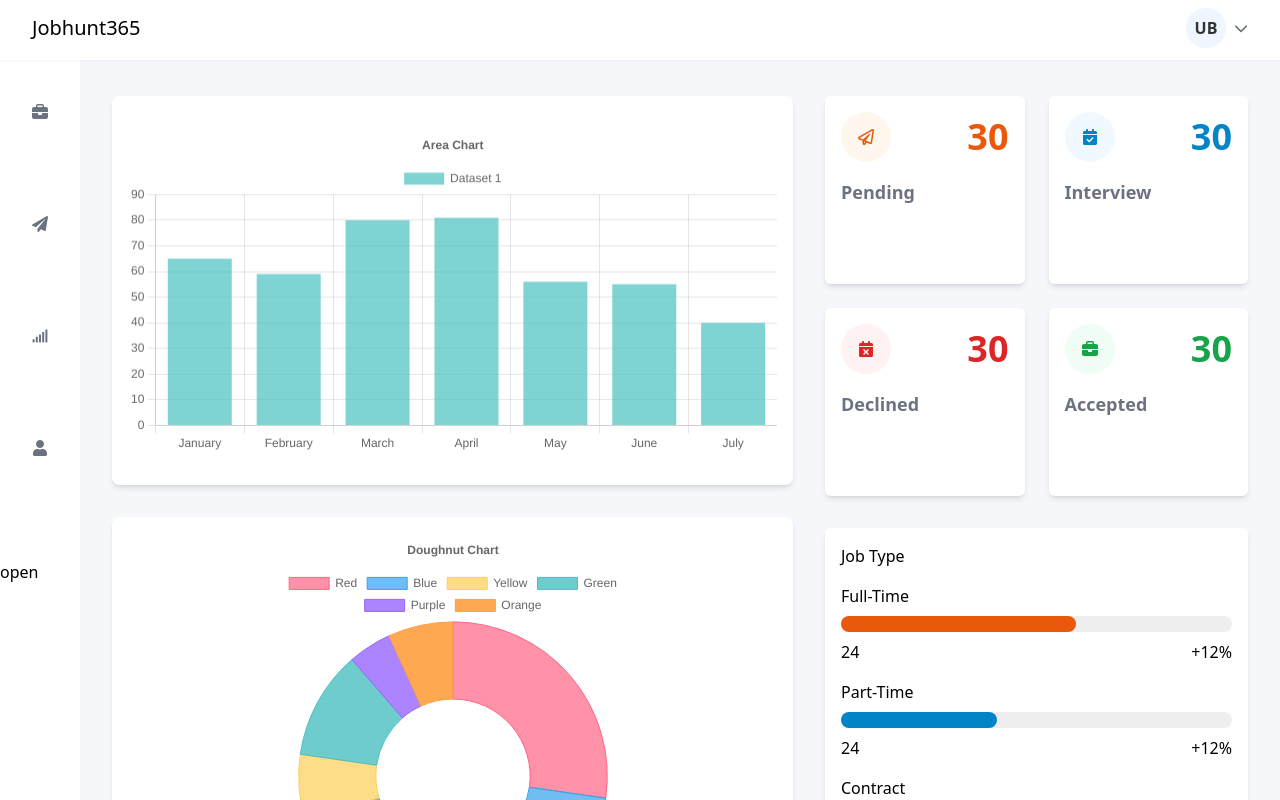
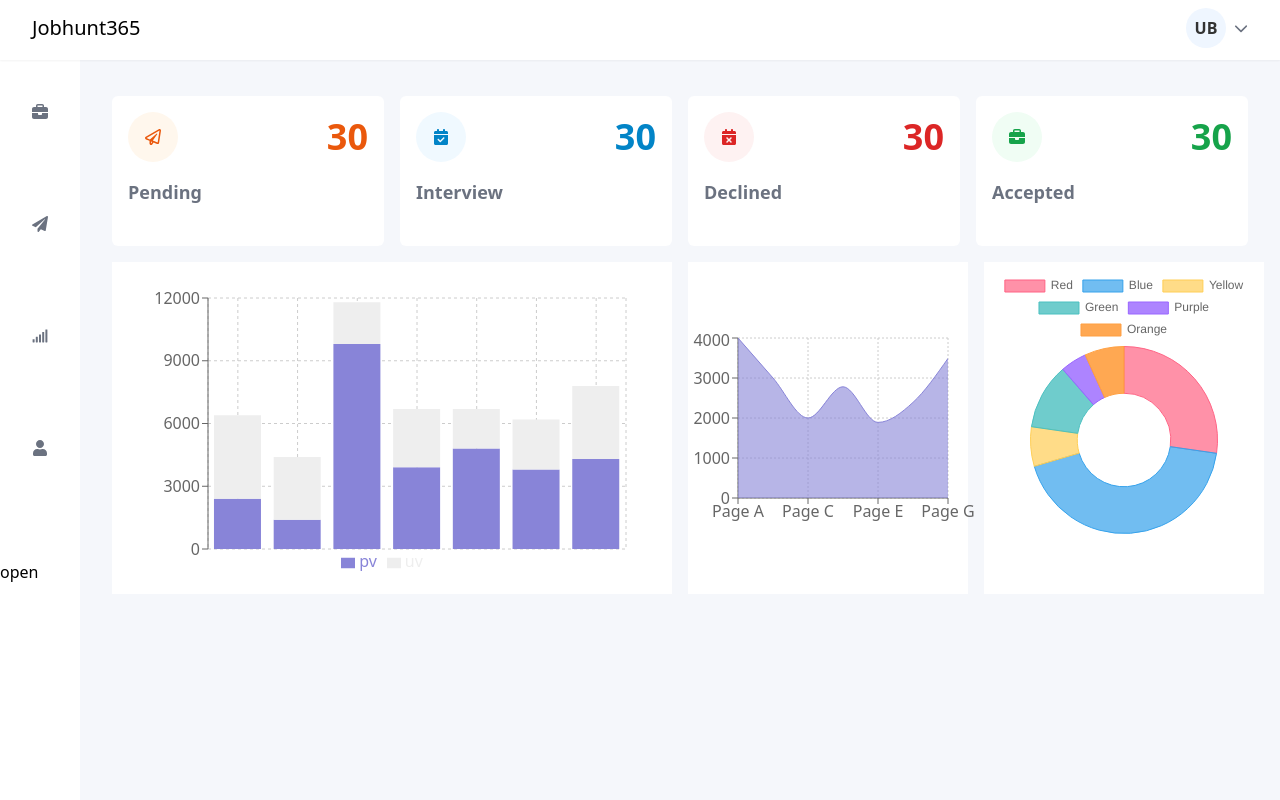
Before and after one commit to Deevyne99/jobHunt365, a React (Vite) app in the folder Jobhunt365/: page /dashboard/stat in a window 1280 px wide. Built offline with nearby package versions, Linux system fonts and the light colour scheme.

Commit message:
build:Rebuilt user Dashboard

```diff
--- a/Jobhunt365/package.json
+++ b/Jobhunt365/package.json
@@ -19,7 +19,8 @@
     "react-icons": "^5.0.1",
     "react-phone-input-2": "^2.15.1",
     "react-redux": "^9.2.0",
-    "react-router-dom": "^6.22.3"
+    "react-router-dom": "^6.22.3",
+    "recharts": "^2.15.0"
   },
   "devDependencies": {
     "@testing-library/jest-dom": "^6.4.2",
--- a/Jobhunt365/src/Components/ReuseableComponets/AnalyticsCard/AnalyticsCard.tsx
+++ b/Jobhunt365/src/Components/ReuseableComponets/AnalyticsCard/AnalyticsCard.tsx
@@ -7,7 +7,7 @@ type StatusProps = {
 const AnalyticsCard = ({ status }: StatusProps) => {
   return (
     <div
-      className={`flex flex-col gap-4 w-full h-[188px]  bg-white p-4 rounded-md shadow-md`}
+      className={`flex flex-col gap-4 w-full h-[150px]  bg-white p-4 rounded-md`}
     >
       <div className='flex justify-between items-center'>
         <div
--- /dev/null
+++ b/Jobhunt365/src/Components/ReuseableComponets/AreaChart/AreaChart.tsx
@@ -0,0 +1,71 @@
+import { AreaChart, Area, XAxis, YAxis, CartesianGrid, Tooltip } from 'recharts'
+
+const data = [
+  {
+    name: 'Page A',
+    uv: 4000,
+    pv: 2400,
+    amt: 2400,
+  },
+  {
+    name: 'Page B',
+    uv: 3000,
+    pv: 1398,
+    amt: 2210,
+  },
+  {
+    name: 'Page C',
+    uv: 2000,
+    pv: 9800,
+    amt: 2290,
+  },
+  {
+    name: 'Page D',
+    uv: 2780,
+    pv: 3908,
+    amt: 2000,
+  },
+  {
+    name: 'Page E',
+    uv: 1890,
+    pv: 4800,
+    amt: 2181,
+  },
+  {
+    name: 'Page F',
+    uv: 2390,
+    pv: 3800,
+    amt: 2500,
+  },
+  {
+    name: 'Page G',
+    uv: 3490,
+    pv: 4300,
+    amt: 2100,
+  },
+]
+
+export default function AreaChartComponent() {
+  return (
+    <div>
+      <AreaChart
+        width={300}
+        height={200}
+        data={data}
+        syncId='anyId'
+        margin={{
+          top: 10,
+          right: 30,
+          left: 0,
+          bottom: 0,
+        }}
+      >
+        <CartesianGrid strokeDasharray='2 2' />
+        <XAxis dataKey='name' />
+        <YAxis />
+        <Tooltip />
+        <Area type='monotone' dataKey='uv' stroke='#8884d8' fill='#8884d8' />
+      </AreaChart>
+    </div>
+  )
+}
--- a/Jobhunt365/src/Components/ReuseableComponets/BarChart/BarChart.tsx
+++ b/Jobhunt365/src/Components/ReuseableComponets/BarChart/BarChart.tsx
@@ -1,58 +1,80 @@
-// import React from 'react'
-import { Bar } from 'react-chartjs-2'
 import {
-  Chart as ChartJS,
-  CategoryScale,
-  LinearScale,
-  BarElement,
-  Title,
+  BarChart,
+  Bar,
+  YAxis,
+  CartesianGrid,
   Tooltip,
   Legend,
-  Filler,
-} from 'chart.js'
+  ResponsiveContainer,
+} from 'recharts'
 
-ChartJS.register(
-  CategoryScale,
-  LinearScale,
-  BarElement,
-  Title,
-  Tooltip,
-  Legend,
-  Filler
-)
+const data = [
+  {
+    name: 'Page A',
+    uv: 4000,
+    pv: 2400,
+    amt: 2400,
+  },
+  {
+    name: 'Page B',
+    uv: 3000,
+    pv: 1398,
+    amt: 2210,
+  },
+  {
+    name: 'Page C',
+    uv: 2000,
+    pv: 9800,
+    amt: 2290,
+  },
+  {
+    name: 'Page D',
+    uv: 2780,
+    pv: 3908,
+    amt: 2000,
+  },
+  {
+    name: 'Page E',
+    uv: 1890,
+    pv: 4800,
+    amt: 2181,
+  },
+  {
+    name: 'Page F',
+    uv: 2390,
+    pv: 3800,
+    amt: 2500,
+  },
+  {
+    name: 'Page G',
+    uv: 3490,
+    pv: 4300,
+    amt: 2100,
+  },
+]
 
-const BarChart = () => {
-  const data = {
-    labels: ['January', 'February', 'March', 'April', 'May', 'June', 'July'],
-    datasets: [
-      {
-        label: 'Dataset 1',
-        data: [65, 59, 80, 81, 56, 55, 40],
-        fill: true,
-        backgroundColor: 'rgba(75,192,192,0.7)',
-        borderColor: 'rgba(75,192,192,1)',
-      },
-    ],
-  }
-
-  const options = {
-    responsive: true,
-    plugins: {
-      legend: {
-        position: 'top' as const,
-      },
-      title: {
-        display: true,
-        text: 'Area Chart',
-      },
-    },
-  }
-
+export default function BarChartComponent() {
   return (
-    <div className=' w-full mx-auto flex justify-center  py-8 p-4 rounded-lg  bg-white h-full shadow-md'>
-      <Bar data={data} options={options} />
+    <div className='w-full'>
+      <ResponsiveContainer width={'100%'} height={300}>
+        <BarChart
+          data={data}
+          margin={{
+            top: 20,
+            right: 30,
+            left: 20,
+            bottom: 5,
+          }}
+        >
+          <CartesianGrid strokeDasharray='3 3' />
+          {/* <XAxis dataKey="name" /> */}
+          <YAxis />
+          <Tooltip />
+          <Legend />
+          <Bar dataKey='pv' stackId='a' fill='#8884d8' />
+          <Bar dataKey='uv' stackId='a' fill='#eee' />
+        </BarChart>
+      </ResponsiveContainer>
     </div>
   )
 }
-
-export default BarChart
--- a/Jobhunt365/src/Components/ReuseableComponets/DoughnutChart/DoughnutChart.tsx
+++ b/Jobhunt365/src/Components/ReuseableComponets/DoughnutChart/DoughnutChart.tsx
@@ -46,7 +46,7 @@ const DoughnutChart: React.FC = () => {
   }
 
   return (
-    <div className='w-full flex justify-center p-4 rounded-lg h-full   bg-white shadow-md'>
+    <div className='w-full flex justify-center p-2  h-full   bg-white '>
       <Doughnut data={data} options={options} />
     </div>
   )
--- /dev/null
+++ b/Jobhunt365/src/Components/ReuseableComponets/RadarComponent/RadarComponent.tsx
@@ -0,0 +1,66 @@
+import React from 'react'
+import { Radar, RadarChart, PolarAngleAxis } from 'recharts'
+
+const data = [
+  {
+    subject: 'Math',
+    A: 120,
+    B: 110,
+    fullMark: 150,
+  },
+  {
+    subject: 'Chinese',
+    A: 98,
+    B: 130,
+    fullMark: 150,
+  },
+  {
+    subject: 'English',
+    A: 86,
+    B: 130,
+    fullMark: 150,
+  },
+  {
+    subject: 'Geography',
+    A: 99,
+    B: 100,
+    fullMark: 150,
+  },
+  {
+    subject: 'Physics',
+    A: 85,
+    B: 90,
+    fullMark: 150,
+  },
+  {
+    subject: 'History',
+    A: 65,
+    B: 85,
+    fullMark: 150,
+  },
+]
+
+export default function RadarChartComponent() {
+  return (
+    <RadarChart
+      cx={300}
+      cy={250}
+      outerRadius={50}
+      width={200}
+      height={200}
+      data={data}
+      style={{ backgroundColor: '#fff' }}
+    >
+      {/* <PolarGrid stroke="#111" /> */}
+      <PolarAngleAxis dataKey='subject' fill='#111' stroke='#fff' />
+      {/* <PolarRadiusAxis /> */}
+      <Radar
+        name='Mike'
+        dataKey='A'
+        stroke='#8884d8'
+        fill='#8884d8'
+        fillOpacity={0.6}
+      />
+    </RadarChart>
+  )
+}
--- a/Jobhunt365/src/pages/dashboard/ShareLayout.tsx
+++ b/Jobhunt365/src/pages/dashboard/ShareLayout.tsx
@@ -14,7 +14,7 @@ const ShareLayout = () => {
     <main className='relative flex w-full '>
       <nav
         className={`${
-          openSidebar ? 'w-[25%]' : 'w-[80px]'
+          openSidebar ? 'w-[20%]' : 'w-[80px]'
         } transition-transform duration-500 `}
       >
         <div className='full h-screen z-10 sticky top-0 left-0 '>
--- a/Jobhunt365/src/pages/dashboard/Stats.tsx
+++ b/Jobhunt365/src/pages/dashboard/Stats.tsx
@@ -1,33 +1,37 @@
 import AnalyticsCard from '../../Components/ReuseableComponets/AnalyticsCard/AnalyticsCard'
+import AreaChartComponent from '../../Components/ReuseableComponets/AreaChart/AreaChart'
 import BarChart from '../../Components/ReuseableComponets/BarChart/BarChart'
 import DoughnutChart from '../../Components/ReuseableComponets/DoughnutChart/DoughnutChart'
 // import TableComponent from '../../Components/ReuseableComponets/TableComponent/TableComponent'
-import ProgressBar from '../../Components/ReuseableComponets/progress/ProgressBar'
-
-// import React from 'react'
+//import ProgressBar from '../../Components/ReuseableComponets/progress/ProgressBar'
 
 const Stats = () => {
   return (
     <div className='flex flex-col mb-4'>
       <section className='flex flex-col mx-4 mt-16 md:mx-8  '>
-        <div className='flex gap-8 flex-col md:flex-row'>
-          <div className='w-full md:w-[60%] md:order-1 order-2'>
-            <div className='flex w-full gap-8 mt-4 flex-col  justify-center items-center'>
-              <div className='w-full  '>
-                <BarChart />
-              </div>
-              <div className='w-full h-[430px]'>
-                <DoughnutChart />
-              </div>
-            </div>
-          </div>
-          <div className='w-full md:w-[40%] gap-8 flex flex-col md:order-2 order-1'>
-            <div className='mt-4 grid-cols-1  grid lg:grid-cols-2 items-center gap-6 md:grid-cols-2  justify-between'>
+        <div className='mt-4 grid-cols-1  grid lg:grid-cols-4 items-center gap-4 md:grid-cols-4  justify-between'>
           <AnalyticsCard status='Pending' />
           <AnalyticsCard status='Interview' />
           <AnalyticsCard status='Declined' />
           <AnalyticsCard status='Accepted' />
         </div>
+
+        <div className='w-full grid grid-cols-2 gap-4  md:order-1 order-2'>
+          <div className='grid grid-cols-1 w-full gap-8 mt-4   justify-center items-center'>
+            <div className='w-full bg-white p-4'>
+              <BarChart />
+            </div>
+          </div>
+          <div className='flex mt-4  gap-4'>
+            <div className='w-1/2 bg-white flex justify-center items-center p-1'>
+              <AreaChartComponent />
+            </div>
+            <div className='w-1/2 bg-light-blue'>
+              <DoughnutChart />
+            </div>
+          </div>
+        </div>
+        {/* <div className='w-full md:w-[40%] gap-8 flex flex-col md:order-2 order-1'>
           <div className='flex flex-col  shadow-md bg-white p-4 gap-4 rounded-md'>
             <h3 className='text-md'>Job Type</h3>
             <ProgressBar progress={60} status='Full-Time' />
@@ -35,8 +39,7 @@ const Stats = () => {
             <ProgressBar progress={50} status='Contract' />
             <ProgressBar progress={70} status='Internship' />
           </div>
-          </div>
-        </div>
+        </div> */}
       </section>
     </div>
   )
```
Also changed, not shown: 1 other file (tests, documents, lock files or other folders). Lines whose indentation alone changed are shown as unchanged.
